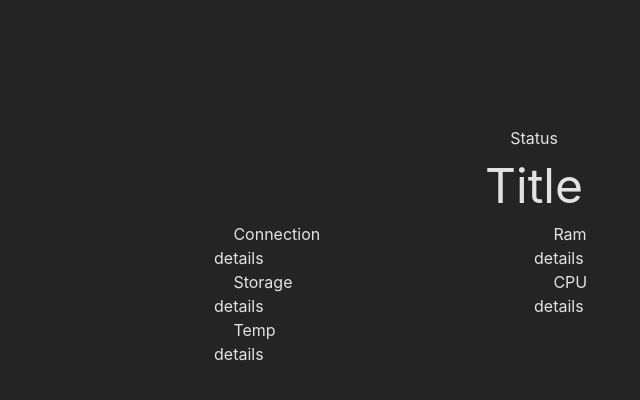
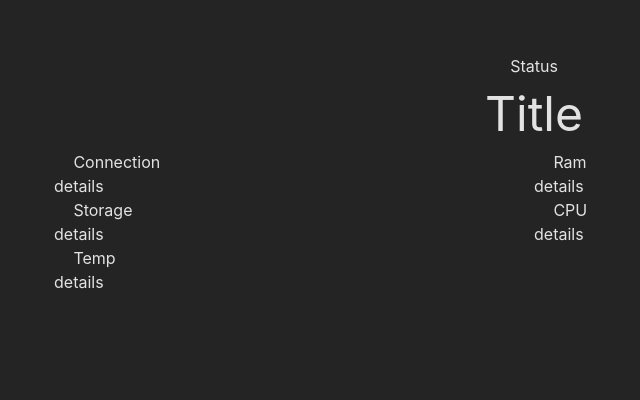
Before and after one commit to GreasyRooster1/StatusPage, a React (Vite) app: page / in a window 1280 px wide. Shown: the part 154-554 px from the top of the page, without its empty margins (106-746 px from the left). Built offline with nearby package versions, Linux system fonts and the light colour scheme; no server answers.

Commit message:
min height

```diff
--- a/src/StatusBlock/StatusBlock.module.css
+++ b/src/StatusBlock/StatusBlock.module.css
@@ -1,8 +1,8 @@
 .wrapper {
     display: flex;
     flex-direction: column;
-    width: 50%;
-    height: 50%;
+    width: 75%;
+    min-height: 45vh;
     background:var(--status-block-background)
 }
 
```
